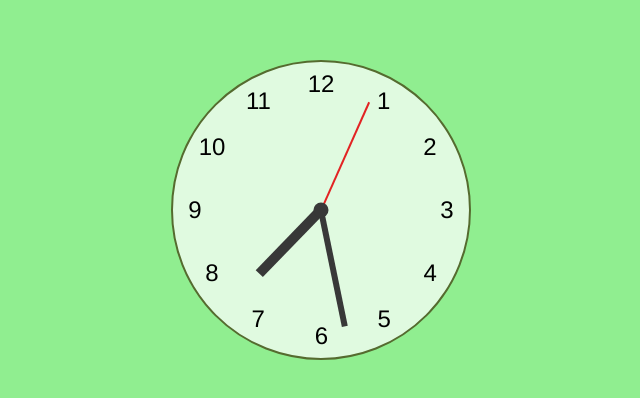
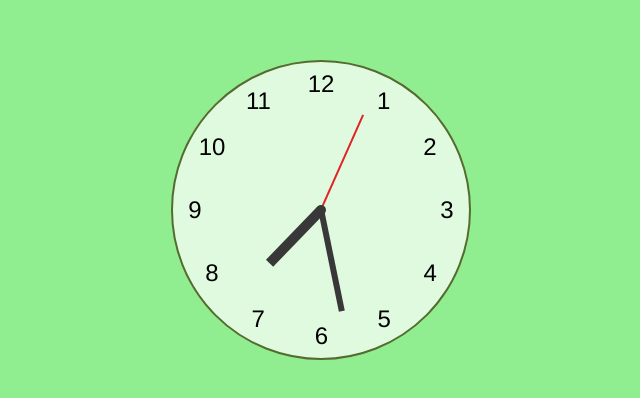
Before and after one commit to ThamkeRohan/Javascript-UI-Questions, a plain HTML site: page analog-clock/index.html in a window 1280 px wide. Shown: the part 198-596 px from the top of the page, 319-959 px from the left. Drawn offline with Linux system fonts and the light colour scheme.

Commit message:
fix hand style

```diff
--- a/analog-clock/styles.css
+++ b/analog-clock/styles.css
@@ -23,8 +23,8 @@ body {
 
 .clock::after {
     content: "";
-    width: 15px;
-    height: 15px;
+    width: 10px;
+    height: 10px;
     background-color: rgb(56, 56, 56);
     position: absolute;
     top: 50%;
@@ -44,17 +44,17 @@ body {
 }
 .clock .hand.hour {
     width: 10px;
-    height: 30%;
+    height: 25%;
     background-color: rgb(56, 56, 56);
 }
 .clock .hand.minute {
     width: 6px;
-    height: 40%;
+    height: 35%;
     background-color: rgb(56, 56, 56);
 }
 .clock .hand.second {
     width: 2px;
-    height: 40%;
+    height: 35%;
     background-color: rgb(226, 35, 35);
 }
 
```
